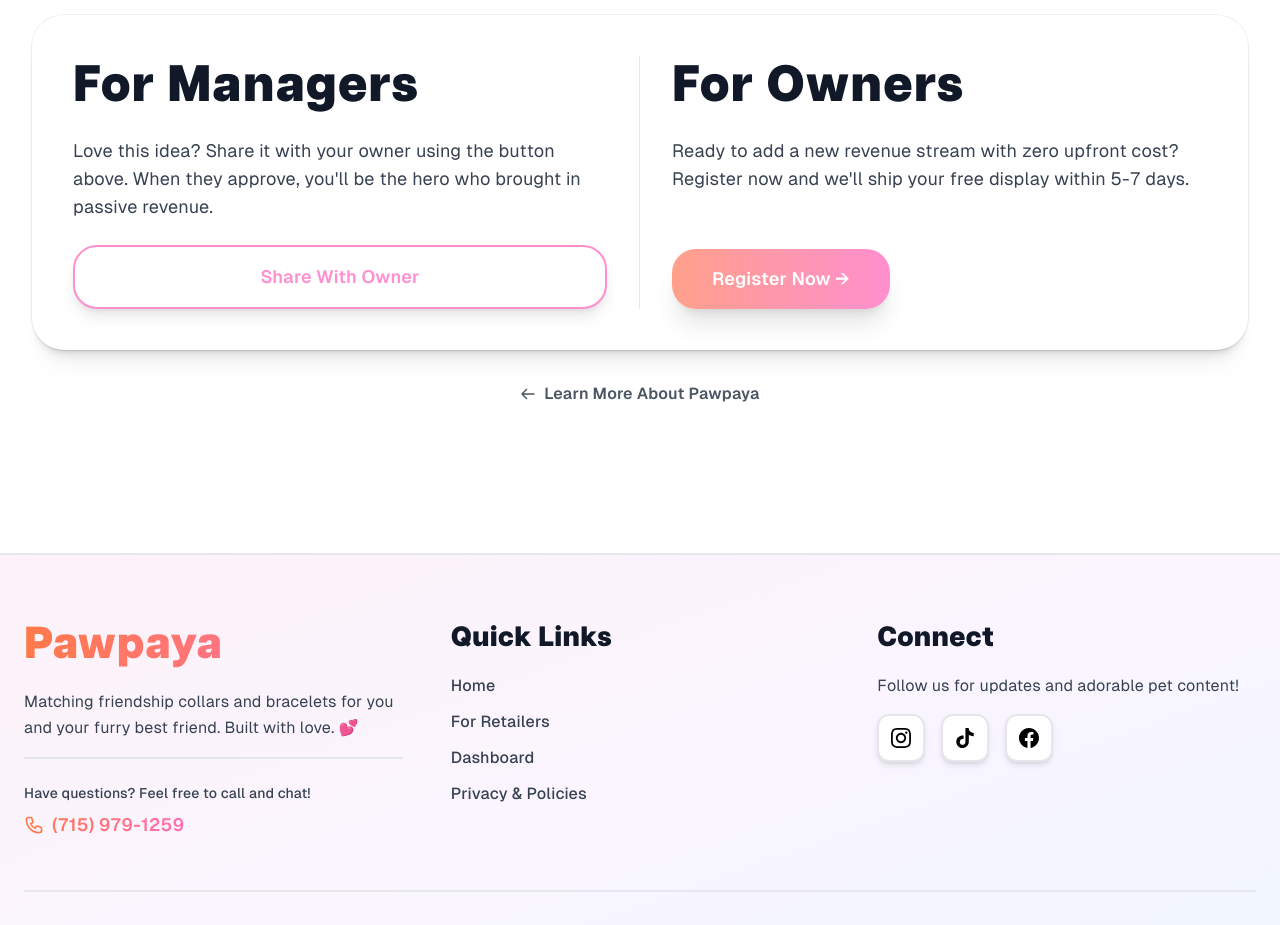
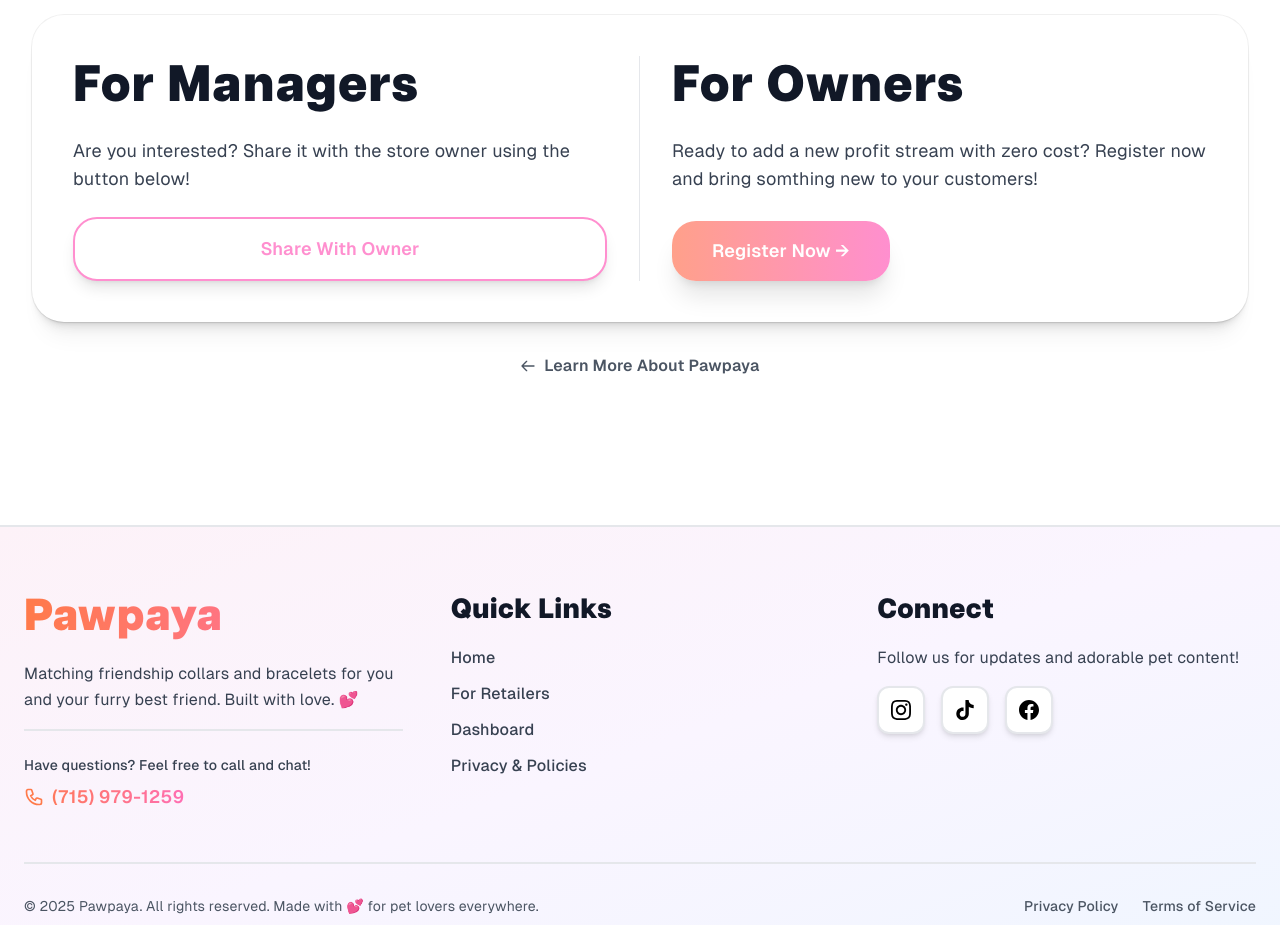
Before and after one commit to pawpayaco/tapify-marketplace, a Next.js app: page /onboard in a window 1280 px wide. Shown: the part 2260-3185 px from the top of the page. Built offline with nearby package versions, Linux system fonts and the light colour scheme; no server answers.

Commit message:
Sync latest UID and Priority Display fixes

```diff
--- a/pages/onboard/index.js
+++ b/pages/onboard/index.js
@@ -261,8 +261,7 @@
                   For Managers
                 </h2>
                 <p className="text-base md:text-lg text-gray-700 mb-5 md:mb-6 leading-relaxed flex-grow">
-                  Love this idea? Share it with your owner using the button above.
-                  When they approve, you'll be the hero who brought in passive revenue.
+                  Are you interested? Share it with the store owner using the button below!
                 </p>
                 <button
                   onClick={handleManagerShare}
@@ -279,8 +278,8 @@
                   For Owners
                 </h2>
                 <p className="text-base md:text-lg mb-5 md:mb-6 leading-relaxed text-gray-700 flex-grow">
-                  Ready to add a new revenue stream with zero upfront cost?
-                  Register now and we'll ship your free display within 5-7 days.
+                  Ready to add a new profit stream with zero cost?
+                  Register now and bring somthing new to your customers!
                 </p>
                 <Link href="/onboard/register">
                   <button
--- a/pages/onboard/shopify-connect.js
+++ b/pages/onboard/shopify-connect.js
@@ -128,15 +128,15 @@
                 </li>
                 <li className="flex items-start gap-3">
                   <span className="font-bold text-xl flex-shrink-0" style={{ color: '#FF8FCF' }}>✓</span>
+                  <span>5 items sold in Novemeber is literally nothing. Many people have multiple dogs.</span>
+                </li>
+                <li className="flex items-start gap-3">
+                  <span className="font-bold text-xl flex-shrink-0" style={{ color: '#FF8FCF' }}>✓</span>
                   <span>Start earning extra profit sooner</span>
                 </li>
                 <li className="flex items-start gap-3">
                   <span className="font-bold text-xl flex-shrink-0" style={{ color: '#FF8FCF' }}>✓</span>
                   <span>Be among the first stores to secure this product</span>
-                </li>
-                <li className="flex items-start gap-3">
-                  <span className="font-bold text-xl flex-shrink-0" style={{ color: '#FF8FCF' }}>✓</span>
-                  <span>5 items sold in Novemeber is literally nothing. Many people have multiple dogs.</span>
                 </li>
               </ul>
             </div>
```
